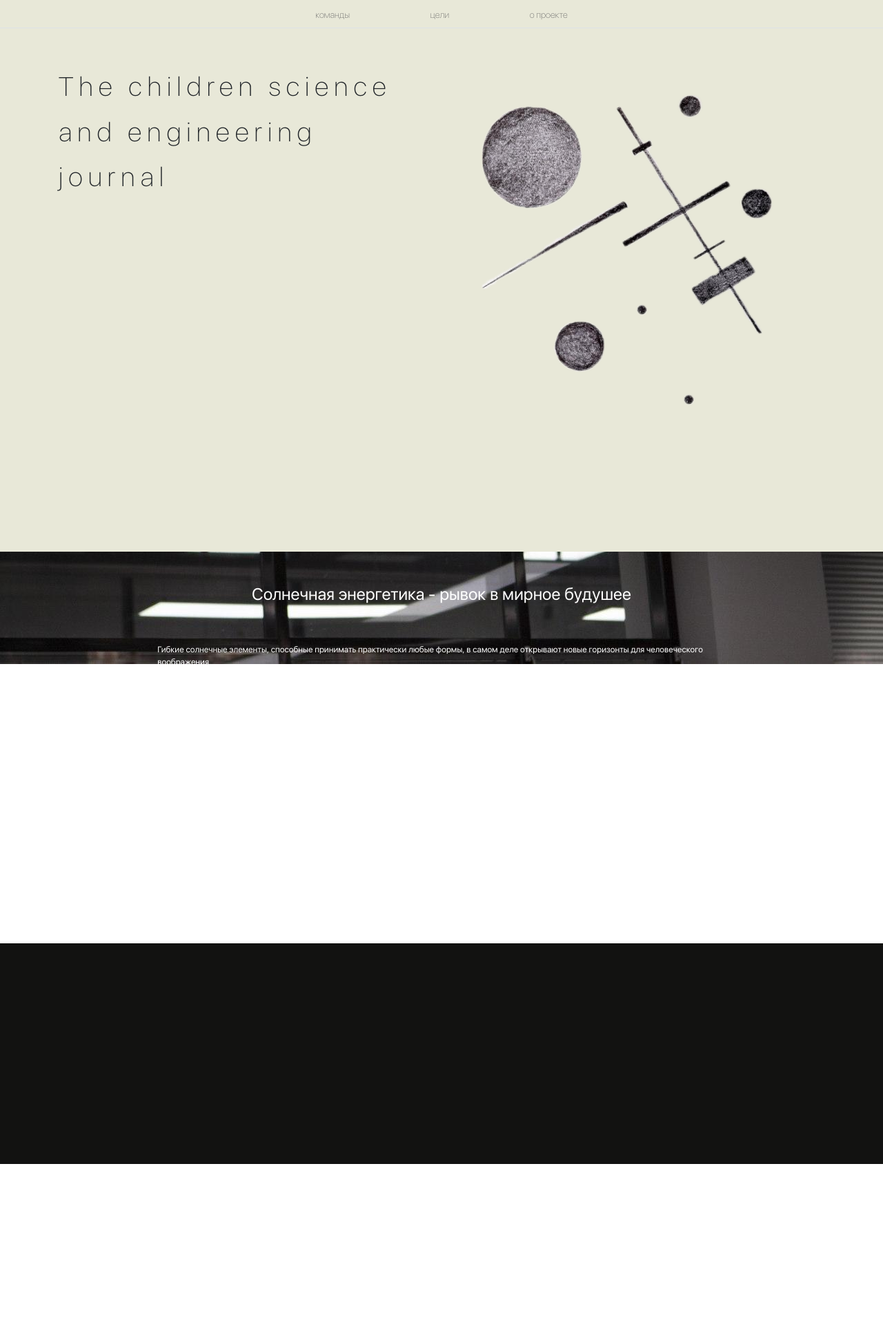
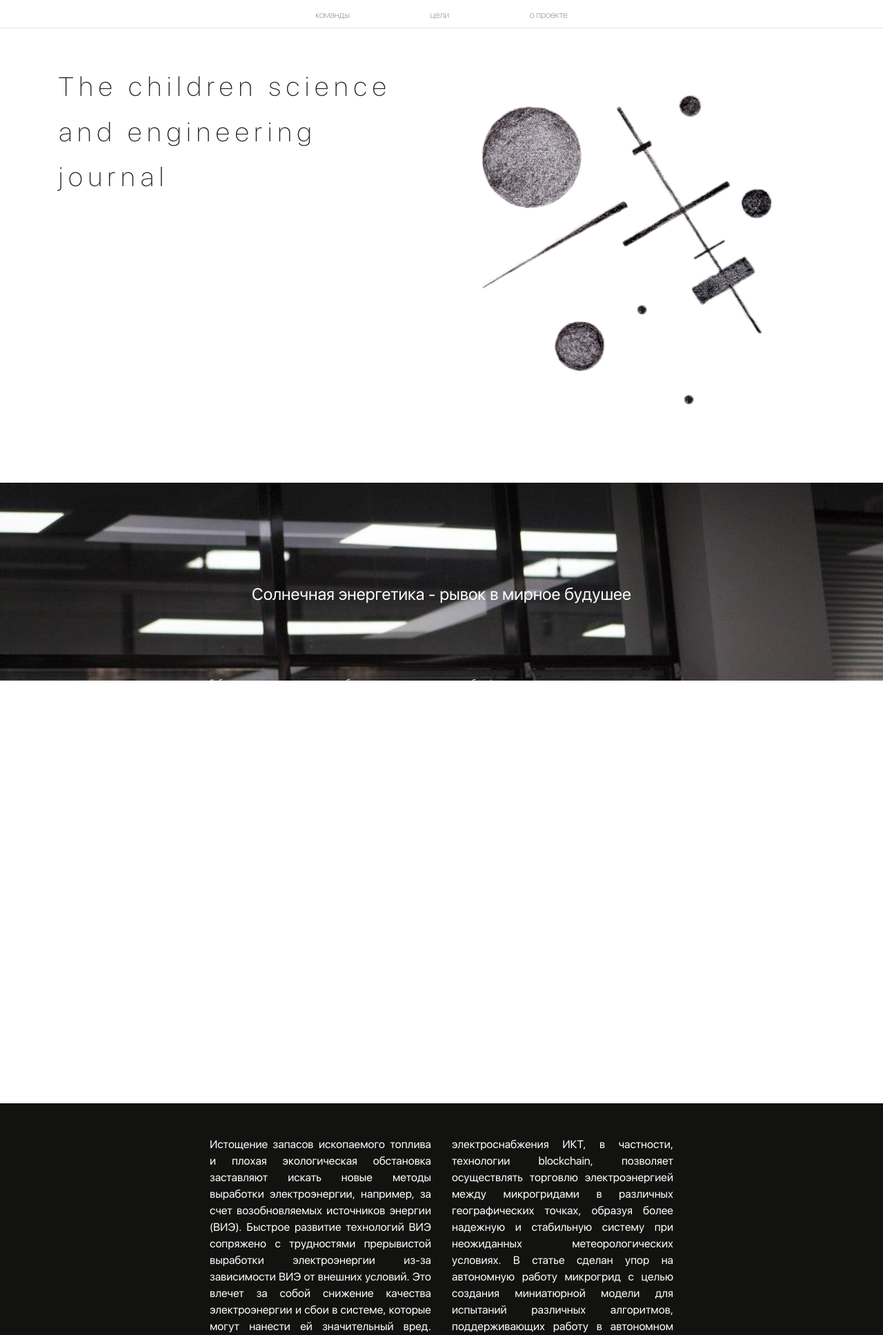
Before and after one commit to Massshhhaaa/thejournal, a Django app: page / in a window 1280 px wide. Shown: the top 1936 px of the page at 69% size. Run offline with Django 3.2, Linux system fonts and the light colour scheme; data comes from the database, SQL or seed files in the repository; both versions use the stored data as it was after the commit; some libraries are stand-ins or nearby versions.

Commit message:
ок да

```diff
--- a/mainapp/templates/mainapp/index.html
+++ b/mainapp/templates/mainapp/index.html
@@ -26,7 +26,7 @@
   <title>Kvantorium journal</title>
 </head>
 <body>
-<div class="bg first-container">
+<div class="first-container">
     <div class="d-flex flex-column flex-row align-items-center px-md-3 mb-2 border-bottom">
       <nav class="my-1 my-md-2">
         <a class="p-2 m-sm-5 black" href="#">команды</a>
@@ -48,18 +48,20 @@
 </div>
 
 {% for h in hello %}
-<div class="first-container">
+<section class="project">
   <div class="parallax-container" data-parallax data-scrolling-selector=".scrollingElement" data-bleed="100" data-speed="0.2" data-src="{{ h.img.url }}">
-    <div class="container-fluid col-md-8">
-      <h2 class="d-flex justify-content-center wh fs-3 pt-5">{{ h.title }}</h2>
-      <p class="d-flex justify-content-center wh fs-1 pt-5">{{ h.excerption }}</p>
+    <div class="container-fluid vlad col-md-8">
+      <h2 class="d-flex justify-content-center wh fs-3 p-5">{{ h.title }}</h2>
+      <p class="d-flex justify-content-center wh fs-1 p-5">{{ h.excerption }}</p>
     </div>
   </div>
 
-  <section class="annotation">
-    <h2 class="wh"></h2>
-  </section>
-</div>
+  <div class="annotation">
+    <div class="qq wh p-5">Истощение запасов ископаемого топлива и плохая экологическая обстановка заставляют искать новые методы выработки электроэнергии, например, за счет возобновляемых источников энергии (ВИЭ). Быстрое развитие технологий ВИЭ сопряжено с трудностями прерывистой выработки электроэнергии из-за зависимости ВИЭ от внешних условий. Это влечет за собой снижение качества электроэнергии и сбои в системе, которые могут нанести ей значительный вред. Микрогрид позволяет свести скачки напряжения к минимуму благодаря электросетям с различными алгоритмами управления, основанными на информационно-коммуникационных технологиях (ИКТ) и электронных схемах. Помимо этого, внедрение в сети электроснабжения ИКТ, в частности, технологии blockchain, позволяет осуществлять торговлю электроэнергией между микрогридами в различных географических точках, образуя более надежную и стабильную систему при неожиданных метеорологических условиях. В статье сделан упор на автономную работу микрогрид с целью создания миниатюрной модели для испытаний различных алгоритмов, поддерживающих работу в автономном режиме, с возможностью дальнейшего ее масштабирования.
+Lorem ipsum dolor sit amet, consectetur adipisicing elit. Saepe consequuntur ratione iusto, eveniet nesciunt optio earum. Nihil fugit quos a illo officiis vitae vel expedita dolor modi, qui repudiandae nemo?
+    </div>
+  </div>
+</section>
 {% endfor %}
 
 </body>
--- a/static/css/style.css
+++ b/static/css/style.css
@@ -42,10 +42,6 @@ a:hover{
     font-size: 3vh;
 }
 
-.bg{
-  background-color: #e8e8d8;
-}
-
 @media (min-width: 768px) {
   html {
     font-size: 16px;
@@ -54,7 +50,7 @@ a:hover{
 
 .first-container{
   width: 100vw;
-  min-height: 100vh;
+  height: 100vh;
 }
 
 .black{  /* нихера не белый но для названия навигации*/
@@ -77,10 +73,12 @@ a:hover{
 
 
 /* https://github.com/pixelcog/parallax.js/tree/v2.0.0-alpha */
-
+.project{
+  min-height: 140vh;
+}
 
 .parallax-container{
-  min-height: 60vh;
+  min-height: 100vh;
   background: transparent;
 }
 
@@ -94,7 +92,26 @@ a:hover{
   overflow-y: auto;
 }
 
+.vlad{
+  max-width: 60vw;
+  box-sizing: content-box;
+}
+
 .annotation{
   background-color: #121211;
   min-height: 40vh;
 }
+
+.qq{
+  width: 60vw;
+  position: relative;
+  margin: 0 auto;
+  text-align: justify;
+  -webkit-column-gap: 30px;
+  -moz-column-gap: 30px;
+  column-gap: 30px;
+  -webkit-column-count:2;
+  -moz-column-count:2;
+  column-count: 2;
+
+ }
```
Also changed, not shown: db.sqlite3, static/img/PfULDnAWmKw.jpg (added), 1 other file.
